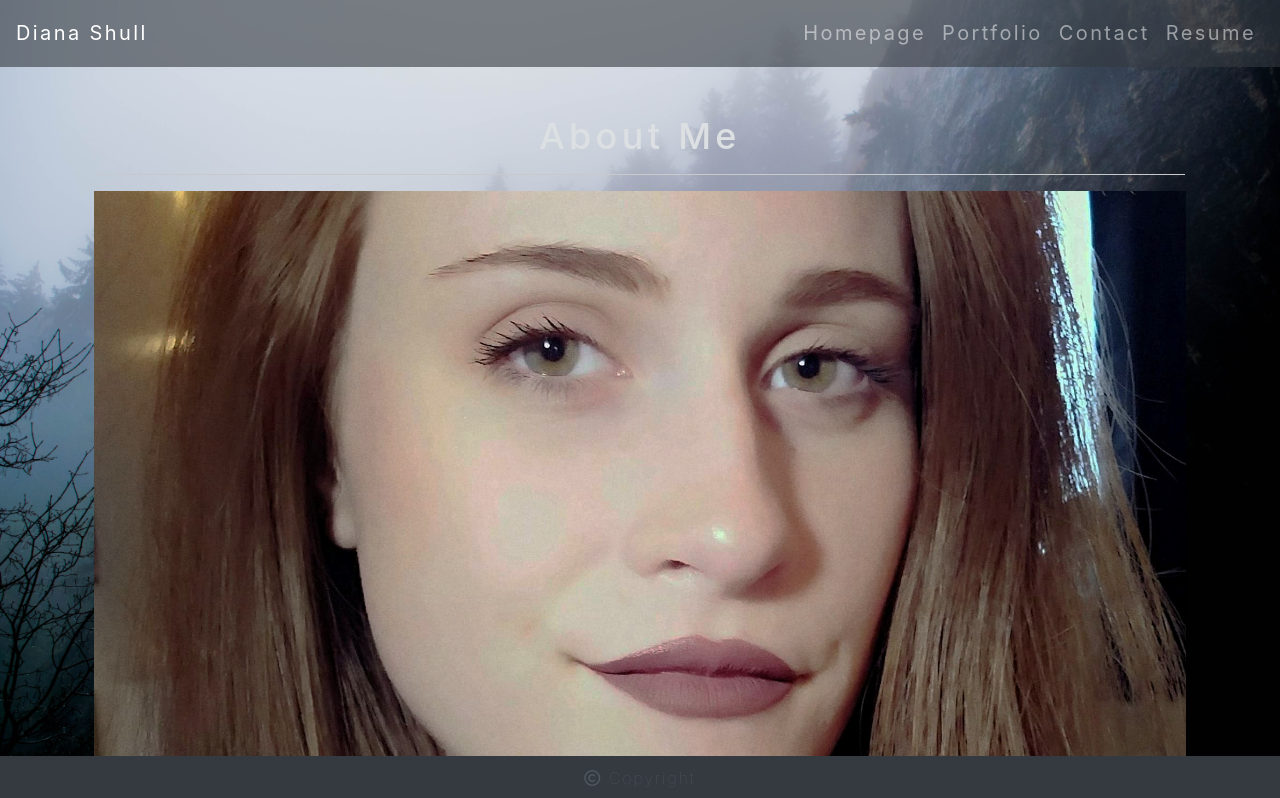
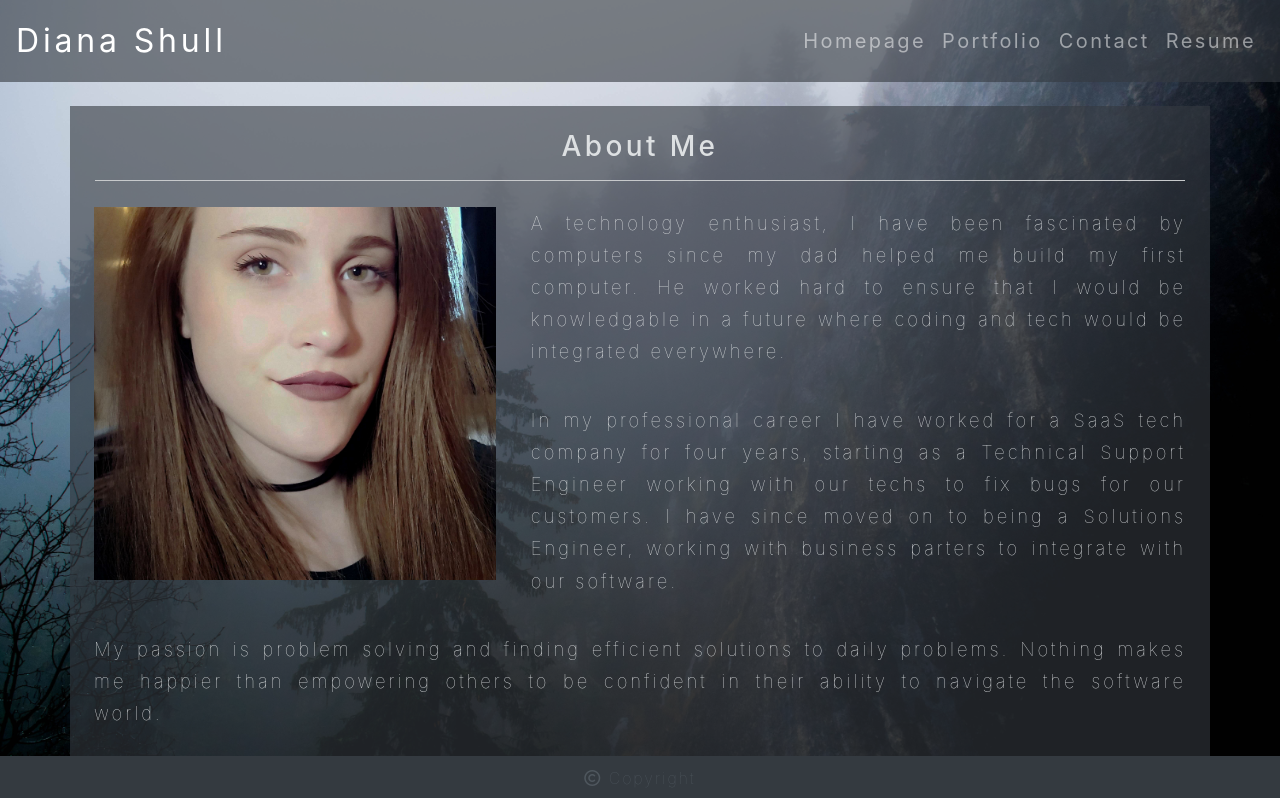
Before and after one commit to dianalynshull/React-Portfolio, a React (Create React App) app in the folder client/: page / in a window 1280 px wide. Shown: the top 798 px of the page. Built offline with nearby package versions, Linux system fonts and the light colour scheme.

Commit message:
finished styling main component on homepage

```diff
--- a/client/src/index.css
+++ b/client/src/index.css
@@ -29,99 +29,54 @@ p {
 
 }
 .section {
+  background-color: rgba(52, 58, 64, 0.6)!important;
   margin-bottom: 80px!important;
 }
 
-@media (max-width: 575px) {
-  .main-content {
-    margin-top: 40px!important;
+@media (max-width: 767px) {
+  .navbar-brand {
+    font-size: 2em!important;
   }
-  .navbar-brand {
-      font-size: 2em;
+
+  /* .contact {
+    margin: 0;
+  } */
+  h1 {
+    font-size: 1.75em!important;
   }
-  .about-me {
-      text-align: center;
-  }
-  .contact {
-      margin: 0;
-  }
-  h1 {
-      font-size: 1.75rem!important;
-  }
-  h3 {
+  /* h3 {
       font-size: 1.5em!important;
-  }
+  } */
   img.profile {
-      width: 80%;
     padding-top: 10px;
     padding-bottom: 20px;
   }
-  p, .nav-link {
-      font-size: 1.1em;
 }
+
+@media (min-width: 767px) {
+  /* .about-me {
+      text-align: left;
+  } */
+  .navbar-brand {
+    font-size: 2em!important;
   }
-@media (min-width: 576px) {
-  .main-content {
-      padding-right: 15px;
-      padding-left: 15px;
-  }
-  .navbar-brand {
-      font-size: 2em;
-  }
-  .about-me {
-      text-align: center;
-  }
-  .contact {
-      margin: 0;
+  .nav-link {
+    font-size: 1.25em!important;
   }
   h1 {
     font-size: 1.75em!important;
   }
-  h3 {
-      font-size: 1.5em!important;
-  }
-  hr {
-      padding-right: 40px!important;
-  }
-  img.profile {
-      width: 70%;
-      padding-top: 10px;
-      padding-bottom: 20px;
-  }
-  p, .nav-link {
-      font-size: 1.1em;
-  }
-}
-@media (min-width: 767px) {
-  .main-content {
-      padding-right: 30px;
-      padding-left: 30px;
-  }
-  .about-me {
-      text-align: left;
-  }
   img.profile {
     float: left;
-      width: 50%;
-      padding: 10px 35px 9px 0px;
+    width: 60%;
+    padding: 10px 35px 5px 0px;
   }
 }
 @media (min-width: 992px) {
-  .navbar-brand {
-      font-size: 2.75em;
-  }
-  h1 {
-      font-size: 2.25em!important;
-  }
-  h3 {
-      font-size: 1.50em!important;
-  }
   img.profile {
-      float: left;
     width: 40%;
-      padding: 10px 35px 9px 0px;
   }
   p, .nav-link {
-      font-size: 1.25em;
+    font-size: 1.15em;
   }
 }
--- a/client/src/pages/Homepage/Homepage.css
+++ b/client/src/pages/Homepage/Homepage.css
@@ -0,0 +1,3 @@
+.navbar-dark {
+    background-color: rgba(52, 58, 64, 0.6)!important;
+}
--- a/client/src/pages/Homepage/Homepage.jsx
+++ b/client/src/pages/Homepage/Homepage.jsx
@@ -4,14 +4,14 @@ import { Container, Row, Image } from 'react-bootstrap'
 const Homepage = () => {
   return (
     <>
-      <Container className="section justify-content-center mt-4 p-4">
+      <Container className="section navbar-dark mt-4 p-4">
         <Row className="px-3 justify-content-start">
           <h1 className="m-auto">About Me</h1>
         </Row>
-        <Row className="px-3 justify-content-start">
+        <Row className="px-3">
           <hr />
         </Row>
-        <Image src="./img/profile.jpg" fluid />
+        <Image className="profile d-flex justify-content-center" src="./img/profile.jpg" fluid />
         <div>
           <p>
             A technology enthusiast, I have been fascinated by computers since my dad helped me build my first computer. He worked hard to ensure that I would be knowledgable in a future where coding and tech would be integrated everywhere.
```
Lines whose indentation alone changed are shown as unchanged.
